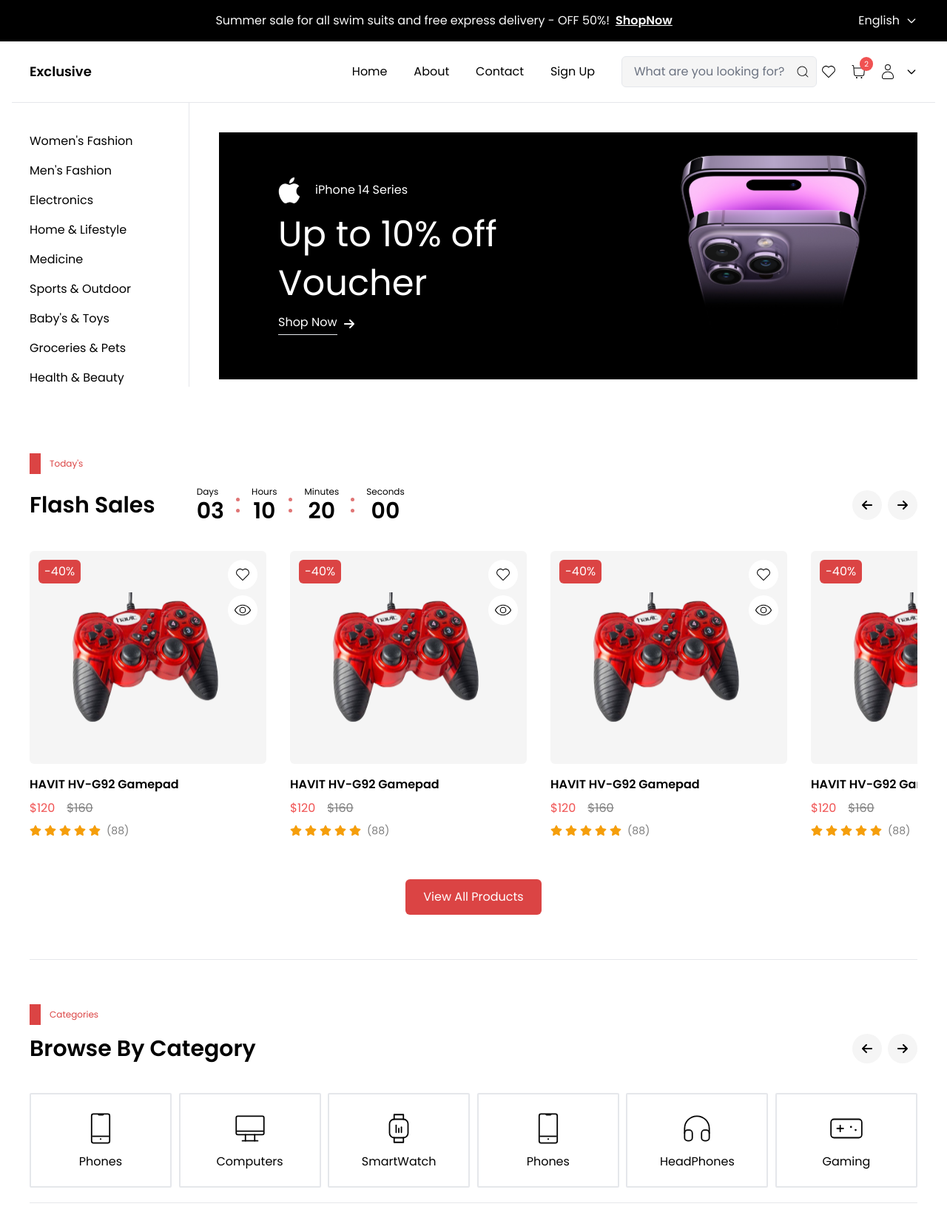
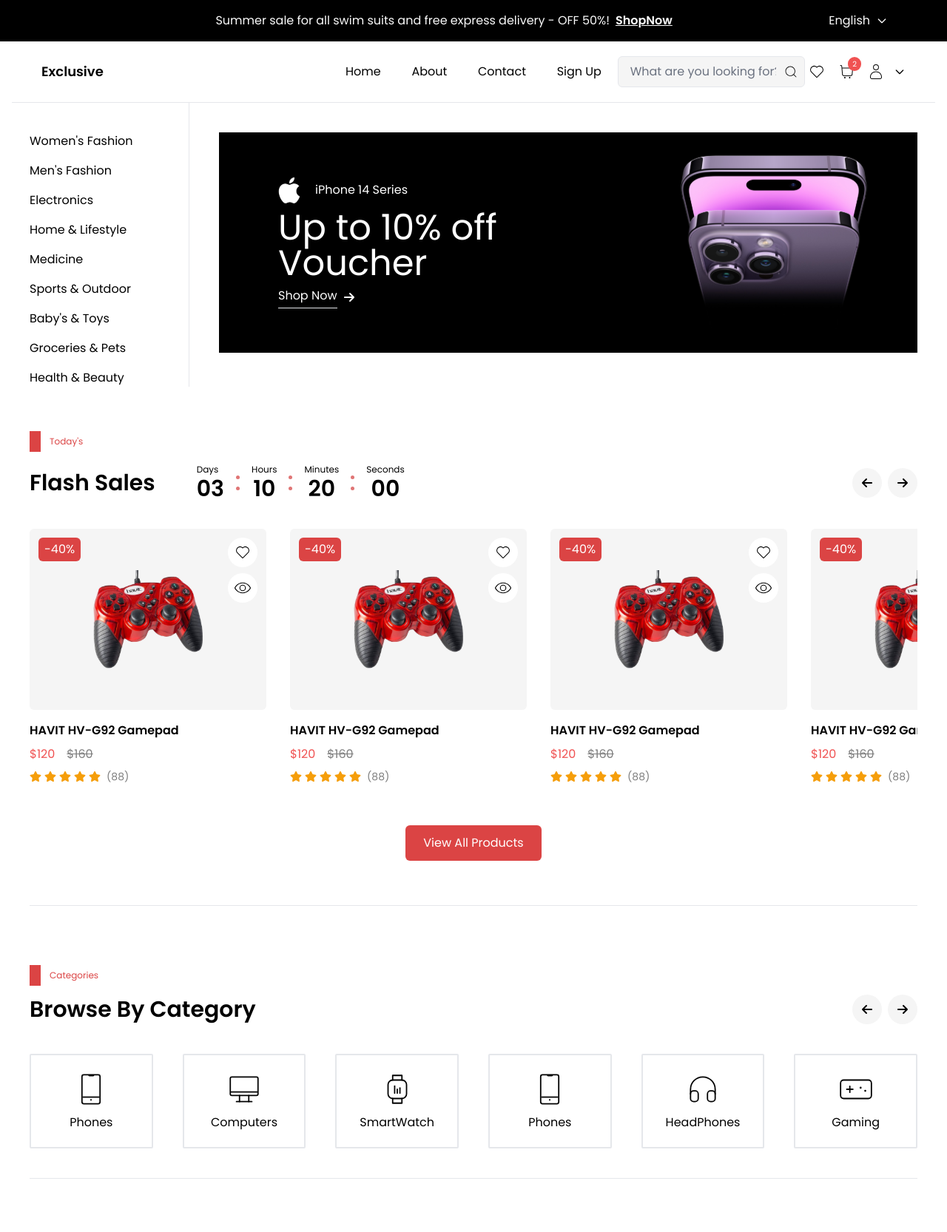
Before and after one commit to daniel-idowu-01/exclusive, a Next.js app: page / in a window 1280 px wide. Shown: the whole page at 74% size. After the commit the page ends 1634 px from the top, so only its background shows below. Built offline with nearby package versions, Linux system fonts and the light colour scheme.

Commit message:
added tablet responsive

```diff
--- a/app/components/BrowseByCategory.tsx
+++ b/app/components/BrowseByCategory.tsx
@@ -5,7 +5,7 @@
 
 const BrowseByCategory = () => {
   return (
-    <main className="m-10 md:py-5 border-b">
+    <main className="m-10 md:py-10 border-b">
       <p className="border-l-[15px] border-[#DB4444] text-[#DB4444] pl-3 py-1.5 text-xs">
         Categories
       </p>
@@ -27,8 +27,8 @@
       </div>
 
       {/*  */}
-      <div className="mt-10 flex justify-between">
-        {categories.map(category => (
+      <div className="scroll mt-10 flex justify-between gap-10 overflow-x-scroll">
+        {categories.map((category) => (
           <CategoryComp {...category} />
         ))}
       </div>
--- a/app/components/FlashSales.tsx
+++ b/app/components/FlashSales.tsx
@@ -27,7 +27,7 @@
       </div>
 
       {/*  */}
-      <div className="scroll grid grid-cols-6 gap-[22rem] mt-5 overflow-x-scroll overflow-hidden overscroll-none">
+      <div className="scroll grid grid-cols-6 gap-[22rem] mt-5 overflow-x-scroll">
         <ProductComp />
         <ProductComp />
         <ProductComp />
--- a/app/components/HeaderInfo.tsx
+++ b/app/components/HeaderInfo.tsx
@@ -4,7 +4,7 @@
 
 const HeaderInfo = () => {
   return (
-    <main className="poppins-regular flex justify-between bg-black w-full py-4 px-10 text-[#FAFAFA]">
+    <main className="poppins-regular flex justify-between bg-black w-full py-4 px-10 lg:px-20 text-[#FAFAFA]">
       <div></div>
 
       <div className="hidden md:block">
--- a/app/components/Hero.tsx
+++ b/app/components/Hero.tsx
@@ -5,13 +5,13 @@
 const Hero = () => {
   return (
     <main className="flex flex-col-reverse md:flex-row">
-      <article className="hidden md:flex flex-col gap-4 border-r w-[20%] px-10 pt-10 h-fit">
+      <article className="hidden md:flex flex-col gap-4 border-r md:w-[30%] lg:w-[20%] px-10 pt-10 h-fit">
         {sidebarCategories.map((category, index) => (
           <p key={index}>{category.name}</p>
         ))}
       </article>
 
-      <article className="md:p-10 pb-0 md:w-[80%] h-full">
+      <article className="md:p-5 lg:p-10 pb-0 md:w-[70%] lg:w-[80%] h-full">
         <HeroComp />
       </article>
     </main>
--- a/app/components/HeroComp.tsx
+++ b/app/components/HeroComp.tsx
@@ -5,12 +5,12 @@
 const HeroComp = () => {
   return (
     <main className="flex flex-col md:flex-row justify-between bg-black text-white py-5">
-      <article className="flex flex-col gap-5 md:gap-2 px-10 md:px-20 py-10 m-auto">
+      <article className="flex flex-col gap-5 lg:gap-2 px-10 lg:px-20 py-10 m-auto">
         <div className="flex items-center gap-5">
           <Image src="/images/apple_logo.svg" alt="" width={30} height={30} />
           <p>iPhone 14 Series</p>
         </div>
-        <p className="text-5xl leading-snug">Up to 10% off Voucher</p>
+        <p className="md:text-3xl lg:text-5xl leading-snug">Up to 10% off Voucher</p>
         <div className="flex items-center w-fit gap-2">
           <p className="border-b pb-1">Shop Now</p>
           <FaArrowRight />
--- a/app/components/NavBar.tsx
+++ b/app/components/NavBar.tsx
@@ -15,13 +15,15 @@
   return (
     <main
       style={{ width: "calc(100% - 2rem)" }}
-      className="mx-auto flex items-center justify-between py-5 px-6 border-b"
+      className="mx-auto flex items-center justify-between py-5 px-6 lg:px-10 border-b"
     >
-      <div className="font-semibold text-lg w-full">Exclusive</div>
+      <div className="font-semibold text-lg lg:w-full">Exclusive</div>
 
-      <div className="hidden md:flex justify-evenly w-full">{navLinks}</div>
+      <div className="hidden md:flex justify-evenly lg:w-full md:gap-5">
+        {navLinks}
+      </div>
 
-      <div className="hidden md:flex items-center justify-around w-full">
+      <div className="hidden md:flex items-center justify-around w-[40%] lg:w-full">
         <DesktopNav />
       </div>
 
--- a/app/components/ProductComp.tsx
+++ b/app/components/ProductComp.tsx
@@ -10,7 +10,13 @@
   return (
     <main className="flex-1 w-80">
       <section className="group relative bg-[#F5F5F5] p-14 rounded-md hover:cursor-pointer">
-        <Image src="/images/psp.svg" alt="" width={200} height={200} />
+        <Image
+          src="/images/psp.svg"
+          alt=""
+          width={150}
+          height={150}
+          className="mx-auto"
+        />
         <p className="bg-[#DB4444] text-white px-2 py-1 rounded-md absolute top-3 left-3">
           -40%
         </p>
```
